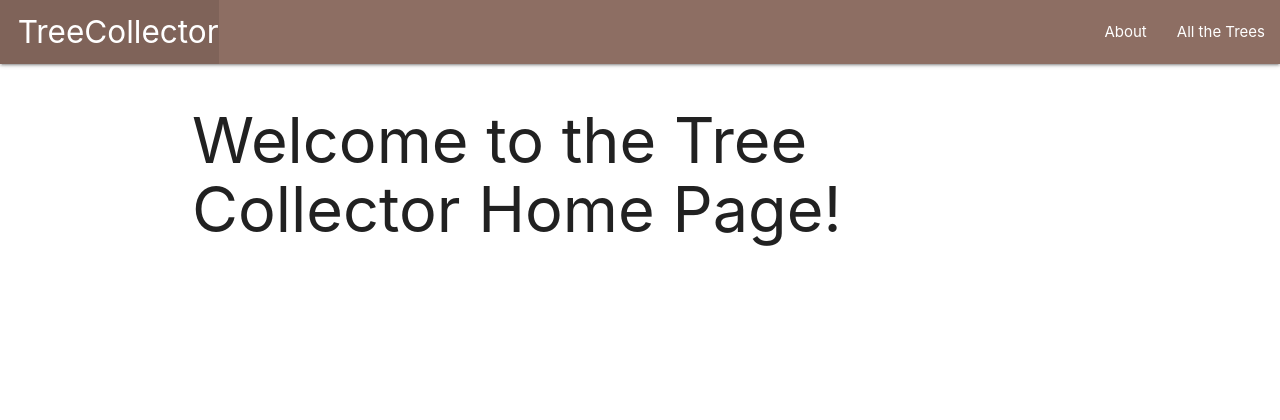
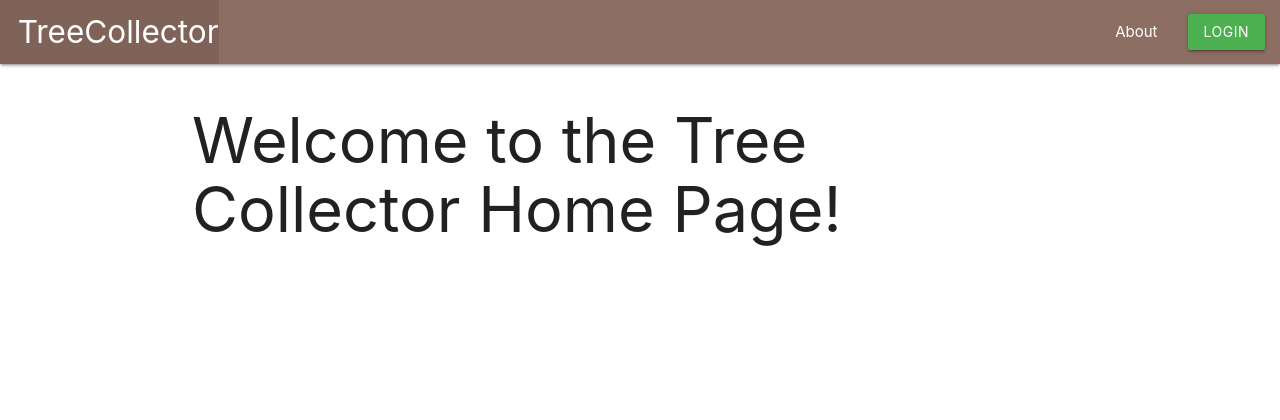
Before and after one commit to ziggi24/tree_collector, a Django app: page / in a window 1280 px wide. Shown: the top 420 px of the page. Run offline with Django 3.2, Linux system fonts and the light colour scheme.

Commit message:
added login and logout with page and redirects

```diff
--- a/main_app/templates/base.html
+++ b/main_app/templates/base.html
@@ -22,7 +22,16 @@
         </ul>
         <ul class="right">
           <li><a href="/about">About</a></li>
-          <li><a href="/trees">All the Trees</a></li>
+
+          {% if user.is_authenticated %}
+          <li><a href="{% url 'index' %}}"></a>All Trees</li>
+          <li><a class='btn red' href="{% url 'logout' %}">Logout</a></li>
+
+          {% else %}
+          <li><a class='btn green' href="{% url 'login' %}">Login</a></li>
+
+          {% endif %}
+
         </ul>
       </div>
     </nav>
--- a/treecollector/settings.py
+++ b/treecollector/settings.py
@@ -121,3 +121,4 @@ USE_TZ = True
 STATIC_URL = '/static/'
 
 LOGIN_REDIRECT_URL = '/trees/'
+LOGOUT_REDIRECT_URL = '/'
```
